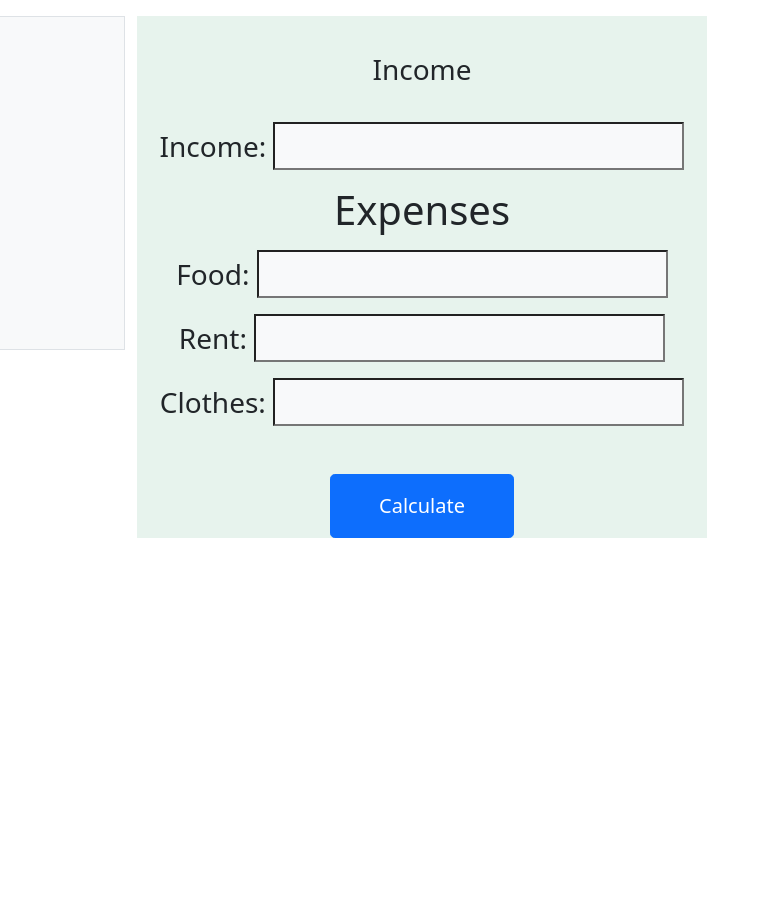
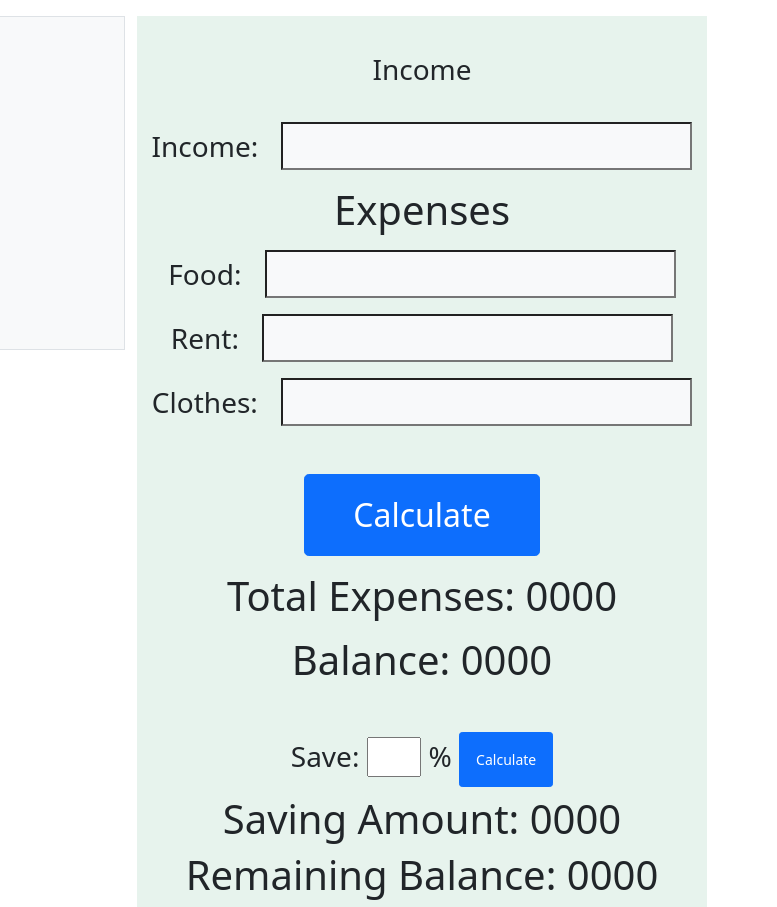
Before and after one commit to Mehadyhasanakash/money-master, a plain HTML site: page index.html in a window 1280 px wide. Shown: the part 280-1187 px from the top of the page, 503-1280 px from the left. Before the commit the page ends 818 px from the top, so only its background shows below. Drawn offline with nearby package versions, Linux system fonts and the light colour scheme; a web font is replaced by a local one.

Commit message:
4th commit

```diff
--- a/index.html
+++ b/index.html
@@ -31,22 +31,45 @@
 
   <main class="margin">
     <section>
-            <div class="container">
+      <div class="container-sm">
         <div class="row gy-5 ">
           <div class="col-6">
-                    <div class="p-3 border bg-light"><img class="img-fluid" src="Image/giorgio-trovato-WyxqQpyFNk8-unsplash.jpg" alt=""></div>
+            <div class="p-3 border bg-light"><img class="img-fluid" src="Image/giorgio-trovato-WyxqQpyFNk8-unsplash.jpg"
+                alt=""></div>
           </div>
           <div class="col-md-6 bg-success bg-opacity-10">
-                    <div class="p-3  text-center fs-3 mt-3">Income</div>
-                    <div class="text-center fs-3 mt-3">Income:  <input class="md-3 bg-light" type="text"></div>
+
+            <div class="p-3  text-center fs-3 mt-md-3">Income</div>
+            <div class="text-center fs-3 mt-md-3">Income: <input class="ms-3 bg-light" type="text"></div>
             <div>
-                        <h1 class="fs-10 mt-3 text-center">Expenses </h1>
+              <h1 class="fs-10 mt-md-3 text-center">Expenses </h1>
             </div>
-                    <div class="text-center fs-3 mt-3">Food:  <input class="md-3 bg-light" type="text"></div>
-                    <div class="text-center fs-3 mt-3">Rent:  <input class="md-3 bg-light" type="text"></div>
-                    <div class="text-center fs-3 mt-3">Clothes: <input class="md-3 bg-light" type="text"></div>
+            <div class="text-center fs-3 mt-md-3">Food: <input class="ms-3 bg-light" type="text"></div>
+            <div class="text-center fs-3 mt-md-3">Rent: <input class="ms-3 bg-light" type="text"></div>
+            <div class="text-center fs-3 mt-md-3">Clothes: <input class="ms-3 bg-light" type="text"></div>
 
-                    <button type="button" class="btn btn-primary btn-lg mt-md-5 d-grid gap-md-5 px-md-5 py-md-3 fs-2git  mx-auto">Calculate</button>
+            <button type="button"
+              class="btn btn-primary btn-lg mt-md-5 d-grid gap-md-5 px-md-5 py-md-3 fs-2 mx-auto">Calculate</button>
+
+            <div class="mt-md-3 text-center">
+              <h1>Total Expenses: <span>0000</span> </h1>
+            </div>
+
+            <div class="mt-md-3 text-center">
+              <h1>Balance: <span>0000</span> </h1>
+            </div>
+
+            <div class="d-flex text-center mt-md-5">
+              <h3>Save: <input class="input-size" type="text"> <span>% </span>  <button type="button"
+                class="btn btn-primary btn-sm p-md-3 ">Calculate</button> </h3>
+            </div>
+            <div>
+              <h1 class="text-center">Saving Amount: <span>0000</span></h1>
+            </div>
+            <div>
+              <h1 class="text-center">Remaining Balance: <span>0000</span></h1>
+            </div>
+
 
 
 
--- a/style.css
+++ b/style.css
@@ -18,3 +18,8 @@ body{
 .margin{
     margin-top: 100px;
 }
+
+/* input-size css */
+.input-size{
+    width: 10%;
+}
```
Lines whose indentation alone changed are shown as unchanged.
